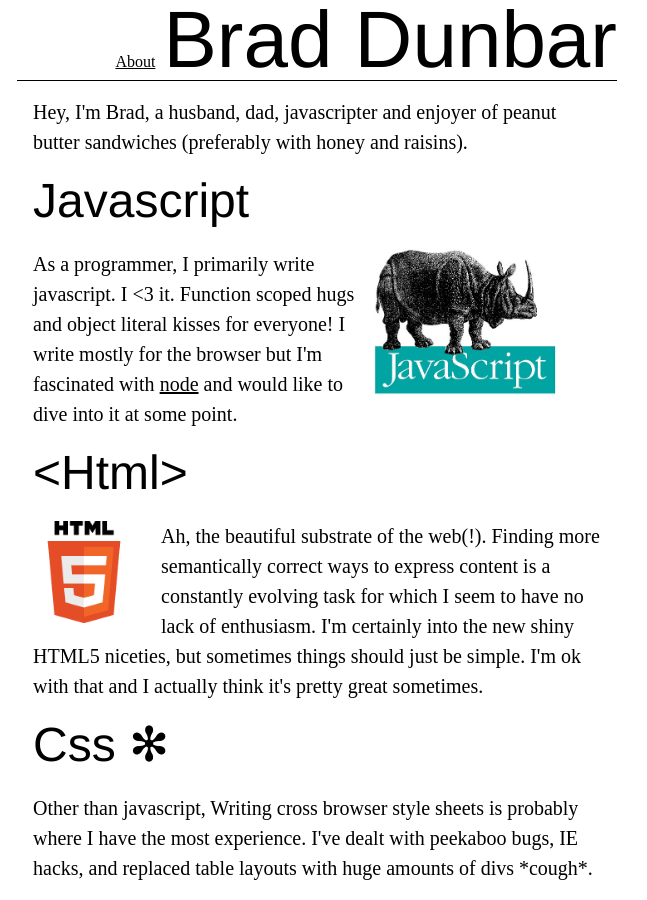
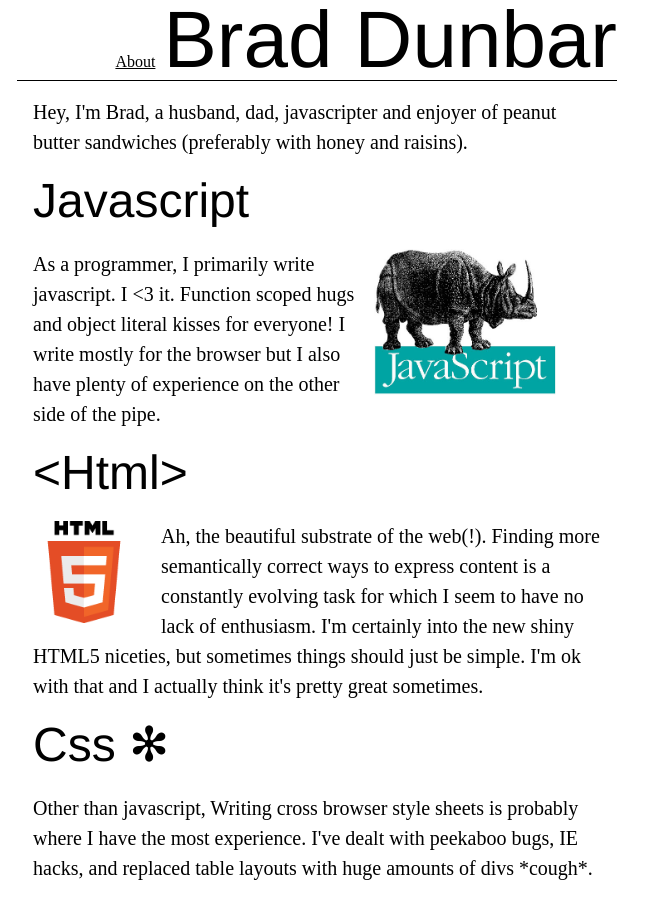
Before and after one commit to braddunbar/braddunbar.github.io, a Jekyll site: the page built from about/index.html, in a window 1280 px wide and 900 px high. Shown: the whole window, without its empty margins (323-970 px from the left). Built offline with Jekyll 4.4.1, drawn with Linux system fonts in a browser that asks for light colours; some web fonts are replaced.

Commit message:
The other side of the pipe.

```diff
--- a/about/index.html
+++ b/about/index.html
@@ -18,8 +18,8 @@ title: About
     <p>
       As a programmer, I primarily write javascript. I &lt;3 it. Function
       scoped hugs and object literal kisses for everyone! I write mostly for
-      the browser but I'm fascinated with <a target='_blank' href='http://nodejs.org'>node</a>
-      and would like to dive into it at some point.
+      the browser but I also have plenty of experience on the other side of the
+      pipe.
     </p>
     <header>
       <h2>&lt;Html&gt;</h2>
```
